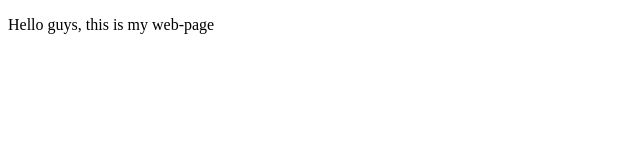
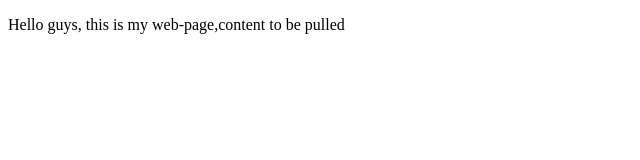
Before and after one commit to omegaconteh152/kanzuli, a plain HTML site: page index.html in a window 1280 px wide. Shown: the whole page, without its empty margins (0-640 px from the left). Drawn offline with Linux system fonts and the light colour scheme.

Commit message:
Update index.html

```diff
--- a/index.html
+++ b/index.html
@@ -6,6 +6,6 @@
     <title>my page</title>
 </head>
 <body>
-<p>Hello guys, this is my web-page</p>
+<p>Hello guys, this is my web-page,content to be pulled</p>
 </body>
 </html>
```
